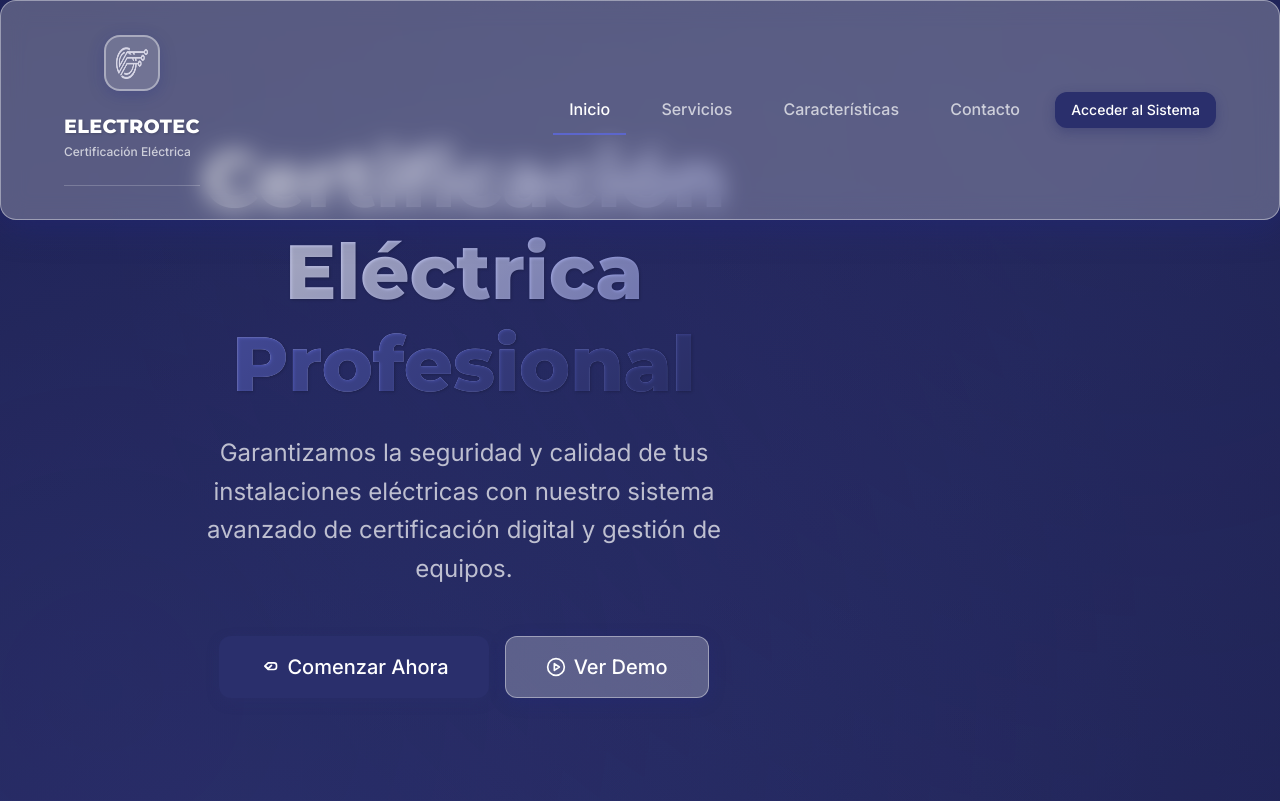
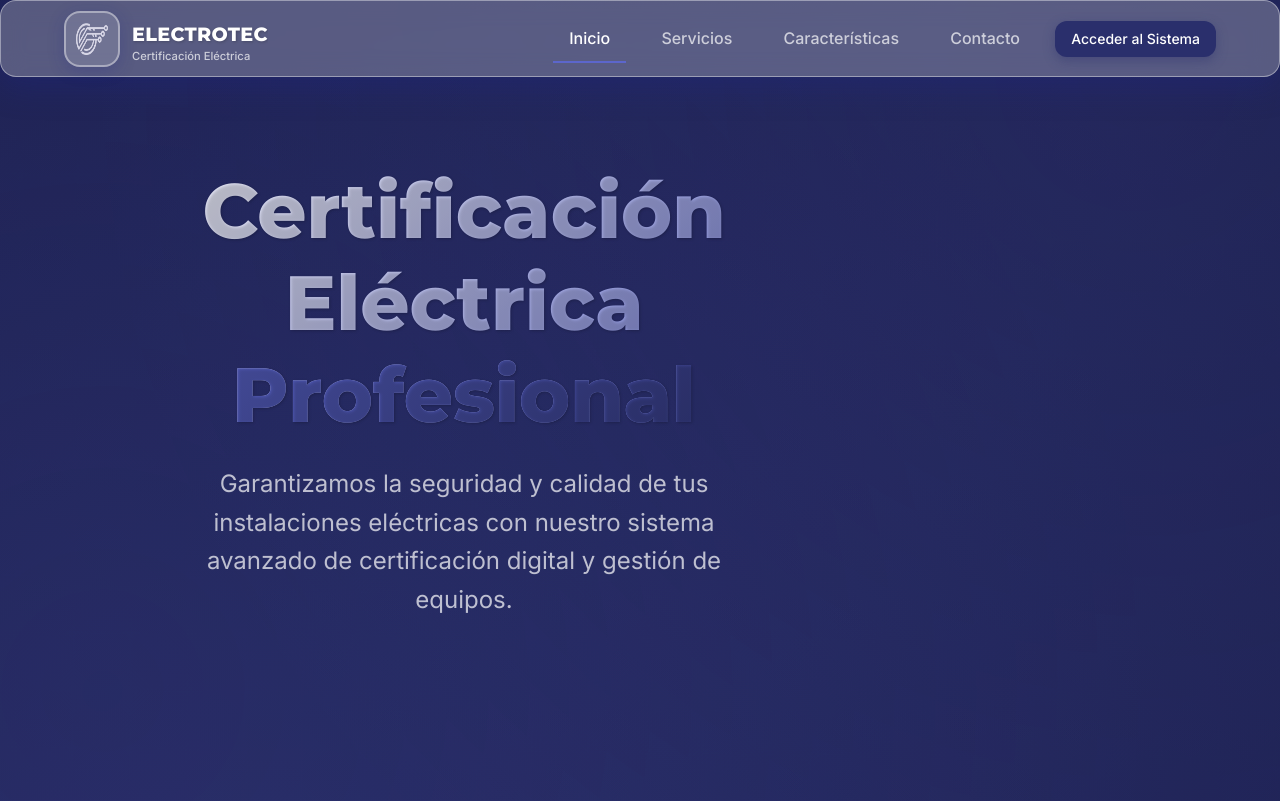
Before and after one commit to edalvb/electrotec, a PHP site: page / in a window 1280 px wide. Shown: the top 801 px of the page. Run offline with PHP 8.4, Linux system fonts and the light colour scheme.

Commit message:
feat: Mejorar el diseño del encabezado y ajustar estilos de la marca en la página principal

```diff
--- a/www/index.php
+++ b/www/index.php
@@ -34,13 +34,13 @@
         <div class="container">
             <div class="d-flex justify-content-between align-items-center" style="width: 100%;">
                 <!-- Logo y Brand -->
-                <div class="brand">
+                <div class="d-flex align-items-center" style="gap: 0.75rem;">
                     <div class="brand-logo">
                         <img src="assets/images/logo.png" alt="ELECTROTEC Logo" style="width: 32px; height: 32px;" >
                     </div>
                     <div>
-                        <div class="brand-title">ELECTROTEC</div>
-                        <div class="brand-subtitle">Certificación Eléctrica</div>
+                        <div class="brand-title" style="line-height: 1.2;">ELECTROTEC</div>
+                        <div class="brand-subtitle" style="font-size: 0.7rem; line-height: 1;">Certificación Eléctrica</div>
                     </div>
                 </div>
 
@@ -87,22 +87,6 @@
                 <p class="hero-subtitle">
                     Garantizamos la seguridad y calidad de tus instalaciones eléctricas con nuestro sistema avanzado de certificación digital y gestión de equipos.
                 </p>
-                <div class="d-flex justify-content-center" style="gap: 1rem; flex-wrap: wrap;">
-                    <a href="login.php" class="btn btn-primary btn-xl">
-                        <svg width="20" height="20" viewBox="0 0 24 24" fill="none" stroke="currentColor" stroke-width="2" stroke-linecap="round" stroke-linejoin="round">
-                            <path d="M9 12l2 2 4-4"></path>
-                            <path d="M21 12c0 1.66-1.34 3-3 3h-7l-4-4 4-4h7c1.66 0 3 1.34 3 3z"></path>
-                        </svg>
-                        Comenzar Ahora
-                    </a>
-                    <a href="#servicios" class="btn btn-secondary btn-xl">
-                        <svg width="20" height="20" viewBox="0 0 24 24" fill="none" stroke="currentColor" stroke-width="2" stroke-linecap="round" stroke-linejoin="round">
-                            <circle cx="12" cy="12" r="10"></circle>
-                            <polygon points="10,8 16,12 10,16 10,8"></polygon>
-                        </svg>
-                        Ver Demo
-                    </a>
-                </div>
             </div>
         </div>
     </section>
```
